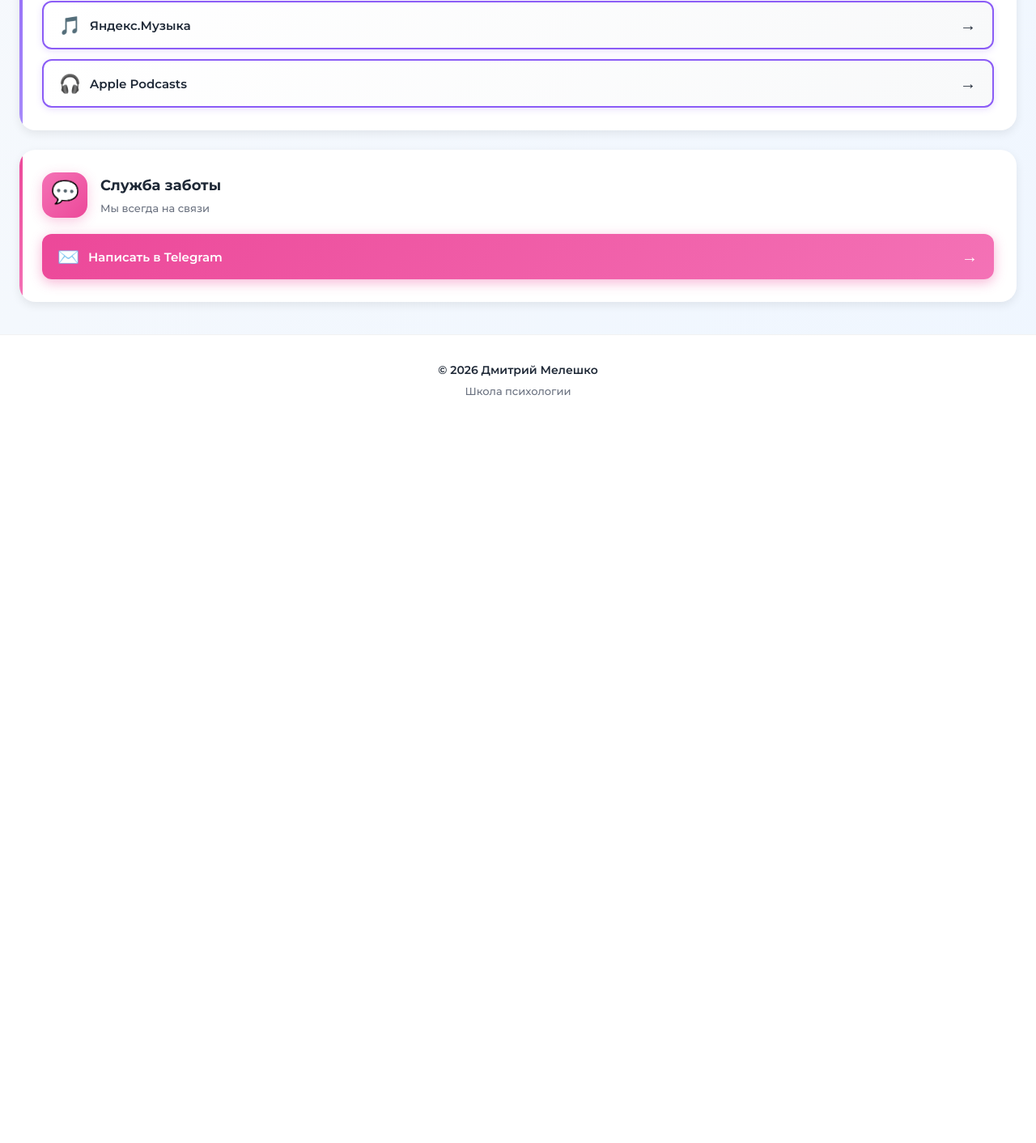
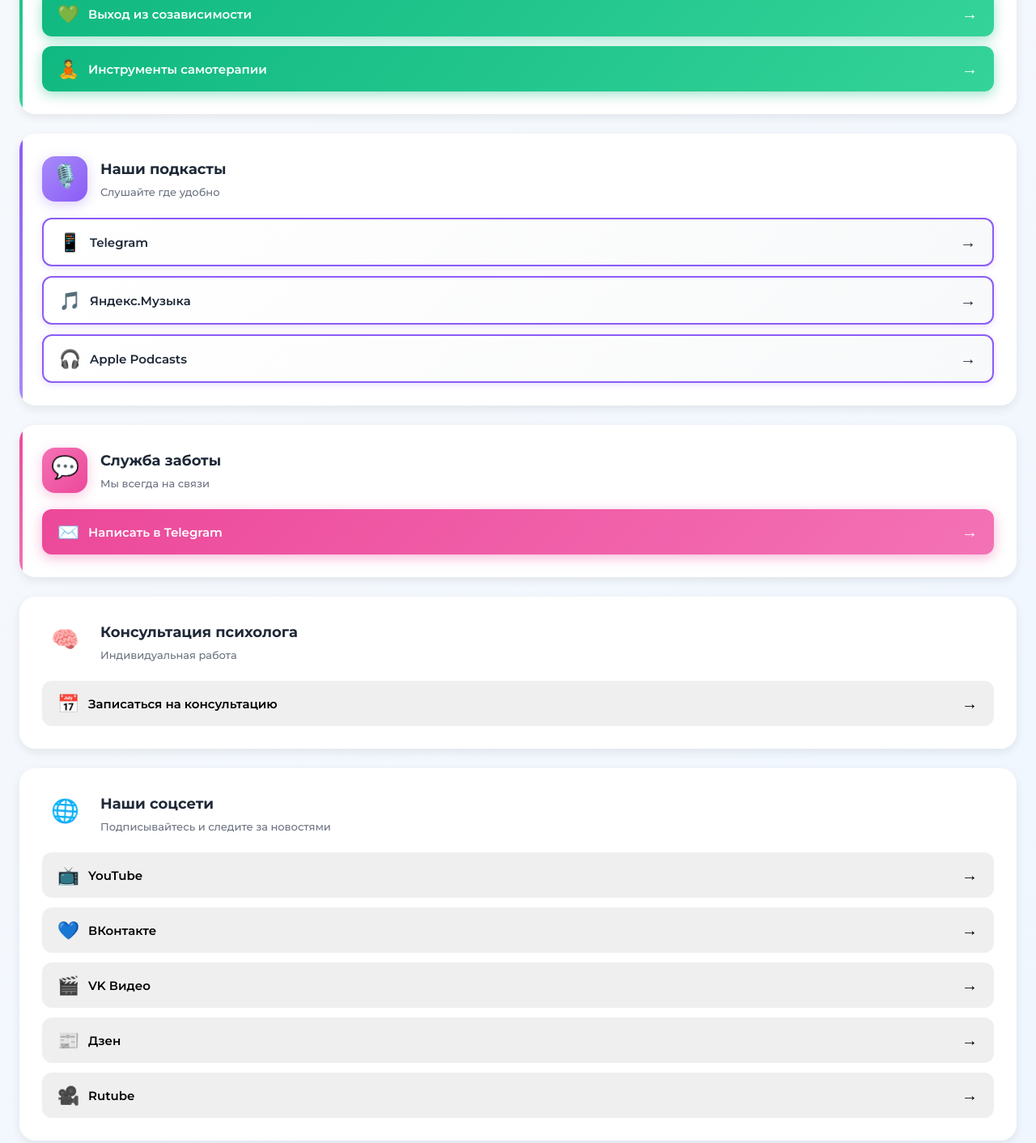
Before and after one commit to latlanta/meleshko-telegram-app, a plain HTML site: page index.html in a window 1280 px wide. Shown: the part 977-2389 px from the top of the page at 81% size. Before the commit the page ends 1503 px from the top, so only its background shows below. Drawn offline with Linux system fonts and the light colour scheme; a script that the page names is missing.

Commit message:
index.html

```diff
--- a/index.html
+++ b/index.html
@@ -34,7 +34,7 @@
                     </div>
                     <div class="card-title-wrapper">
                         <h3 class="card-title">Платные программы</h3>
-                        <p class="card-subtitle">Глубокая трансформация</p>
+                        <p class="card-subtitle">Глубокая трансформация личности</p>
                     </div>
                 </div>
                 <div class="card-content">
@@ -42,6 +42,34 @@
                         <span class="btn-content">
                             <span class="btn-icon">🔥</span>
                             <span class="btn-text">Циклы Силы</span>
+                        </span>
+                        <span class="btn-arrow">→</span>
+                    </button>
+                    <button class="action-btn premium-btn" onclick="openVDA()">
+                        <span class="btn-content">
+                            <span class="btn-icon">🌱</span>
+                            <span class="btn-text">Программа для ВДА</span>
+                        </span>
+                        <span class="btn-arrow">→</span>
+                    </button>
+                    <button class="action-btn premium-btn" onclick="openBoundaries()">
+                        <span class="btn-content">
+                            <span class="btn-icon">🛡️</span>
+                            <span class="btn-text">Мастер личных границ</span>
+                        </span>
+                        <span class="btn-arrow">→</span>
+                    </button>
+                    <button class="action-btn premium-btn" onclick="openSeparation()">
+                        <span class="btn-content">
+                            <span class="btn-icon">🦋</span>
+                            <span class="btn-text">Сепарация. Путь к свободе</span>
+                        </span>
+                        <span class="btn-arrow">→</span>
+                    </button>
+                    <button class="action-btn premium-btn" onclick="openSelfEsteem()">
+                        <span class="btn-content">
+                            <span class="btn-icon">⭐</span>
+                            <span class="btn-text">Самооценка. Я окей - Ты окей</span>
                         </span>
                         <span class="btn-arrow">→</span>
                     </button>
@@ -64,6 +92,13 @@
                         <span class="btn-content">
                             <span class="btn-icon">💚</span>
                             <span class="btn-text">Выход из созависимости</span>
+                        </span>
+                        <span class="btn-arrow">→</span>
+                    </button>
+                    <button class="action-btn free-btn" onclick="openSelfTherapy()">
+                        <span class="btn-content">
+                            <span class="btn-icon">🧘</span>
+                            <span class="btn-text">Инструменты самотерапии</span>
                         </span>
                         <span class="btn-arrow">→</span>
                     </button>
@@ -127,6 +162,78 @@
                     </button>
                 </div>
             </div>
+
+            <!-- Консультация психолога -->
+            <div class="menu-card consultation-card">
+                <div class="card-header">
+                    <div class="icon-wrapper consultation-icon">
+                        <span class="icon">🧠</span>
+                    </div>
+                    <div class="card-title-wrapper">
+                        <h3 class="card-title">Консультация психолога</h3>
+                        <p class="card-subtitle">Индивидуальная работа</p>
+                    </div>
+                </div>
+                <div class="card-content">
+                    <button class="action-btn consultation-btn" onclick="openConsultation()">
+                        <span class="btn-content">
+                            <span class="btn-icon">📅</span>
+                            <span class="btn-text">Записаться на консультацию</span>
+                        </span>
+                        <span class="btn-arrow">→</span>
+                    </button>
+                </div>
+            </div>
+
+            <!-- Социальные сети -->
+            <div class="menu-card social-card">
+                <div class="card-header">
+                    <div class="icon-wrapper social-icon">
+                        <span class="icon">🌐</span>
+                    </div>
+                    <div class="card-title-wrapper">
+                        <h3 class="card-title">Наши соцсети</h3>
+                        <p class="card-subtitle">Подписывайтесь и следите за новостями</p>
+                    </div>
+                </div>
+                <div class="card-content">
+                    <button class="action-btn social-btn" onclick="openYouTube()">
+                        <span class="btn-content">
+                            <span class="btn-icon">📺</span>
+                            <span class="btn-text">YouTube</span>
+                        </span>
+                        <span class="btn-arrow">→</span>
+                    </button>
+                    <button class="action-btn social-btn" onclick="openVK()">
+                        <span class="btn-content">
+                            <span class="btn-icon">💙</span>
+                            <span class="btn-text">ВКонтакте</span>
+                        </span>
+                        <span class="btn-arrow">→</span>
+                    </button>
+                    <button class="action-btn social-btn" onclick="openVKVideo()">
+                        <span class="btn-content">
+                            <span class="btn-icon">🎬</span>
+                            <span class="btn-text">VK Видео</span>
+                        </span>
+                        <span class="btn-arrow">→</span>
+                    </button>
+                    <button class="action-btn social-btn" onclick="openDzen()">
+                        <span class="btn-content">
+                            <span class="btn-icon">📰</span>
+                            <span class="btn-text">Дзен</span>
+                        </span>
+                        <span class="btn-arrow">→</span>
+                    </button>
+                    <button class="action-btn social-btn" onclick="openRutube()">
+                        <span class="btn-content">
+                            <span class="btn-icon">🎥</span>
+                            <span class="btn-text">Rutube</span>
+                        </span>
+                        <span class="btn-arrow">→</span>
+                    </button>
+                </div>
+            </div>
         </section>
 
         <!-- Footer -->
```
